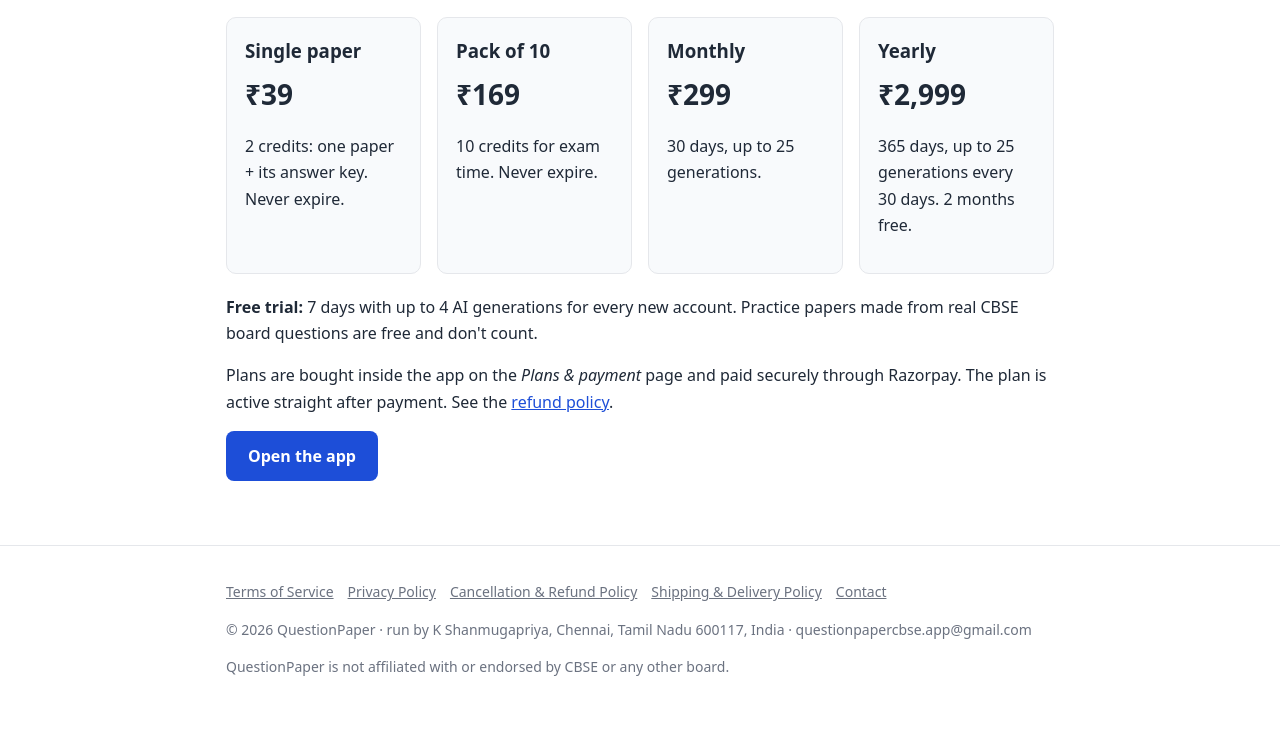
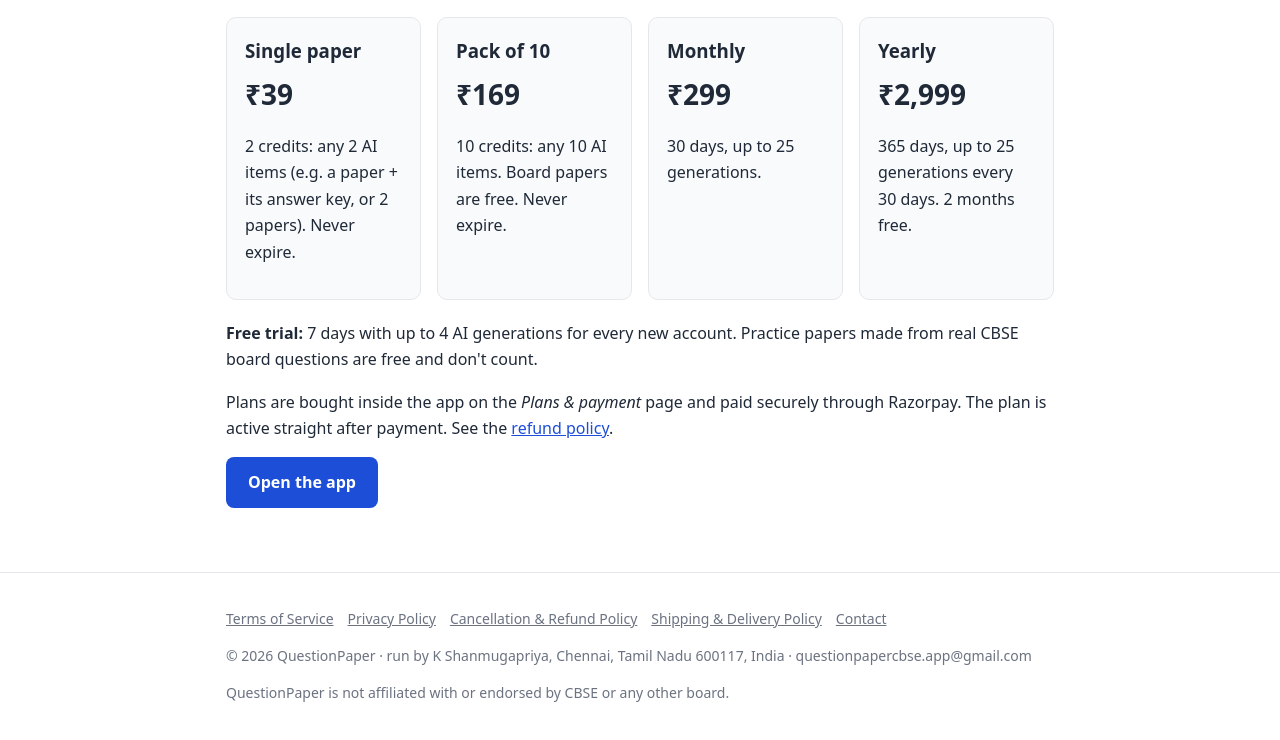
Before and after one commit to questionpaper-app/questionpaper-app.github.io, a plain HTML site: page pricing.html in a window 1280 px wide. Shown: the part 176-916 px from the top of the page. Drawn offline with Linux system fonts and the light colour scheme.

Commit message:
Pricing: clearer credit wording
Co-Authored-By: Claude Opus 5.5 <noreply@anthropic.com>

```diff
--- a/pricing.html
+++ b/pricing.html
@@ -44,7 +44,7 @@ footer a{color:var(--muted);margin-right:14px;white-space:nowrap}
 <h1>Pricing</h1>
 <p>All prices are in Indian Rupees (&#8377;). Every plan is a <strong>one-time
 payment</strong> and <strong>nothing renews automatically</strong>.</p>
-<div class="cards"><div class="card"><h3>Single paper</h3><div class="price">&#8377;39</div><p>2 credits: one paper + its answer key. Never expire.</p></div><div class="card"><h3>Pack of 10</h3><div class="price">&#8377;169</div><p>10 credits for exam time. Never expire.</p></div><div class="card"><h3>Monthly</h3><div class="price">&#8377;299</div><p>30 days, up to 25 generations.</p></div><div class="card"><h3>Yearly</h3><div class="price">&#8377;2,999</div><p>365 days, up to 25 generations every 30 days. 2 months free.</p></div></div>
+<div class="cards"><div class="card"><h3>Single paper</h3><div class="price">&#8377;39</div><p>2 credits: any 2 AI items (e.g. a paper + its answer key, or 2 papers). Never expire.</p></div><div class="card"><h3>Pack of 10</h3><div class="price">&#8377;169</div><p>10 credits: any 10 AI items. Board papers are free. Never expire.</p></div><div class="card"><h3>Monthly</h3><div class="price">&#8377;299</div><p>30 days, up to 25 generations.</p></div><div class="card"><h3>Yearly</h3><div class="price">&#8377;2,999</div><p>365 days, up to 25 generations every 30 days. 2 months free.</p></div></div>
 <p><strong>Free trial:</strong> 7 days with up to 4 AI generations for every new account.
 Practice papers made from real CBSE board questions are free and don't count.</p>
 <p>Plans are bought inside the app on the <em>Plans &amp; payment</em> page and
```
